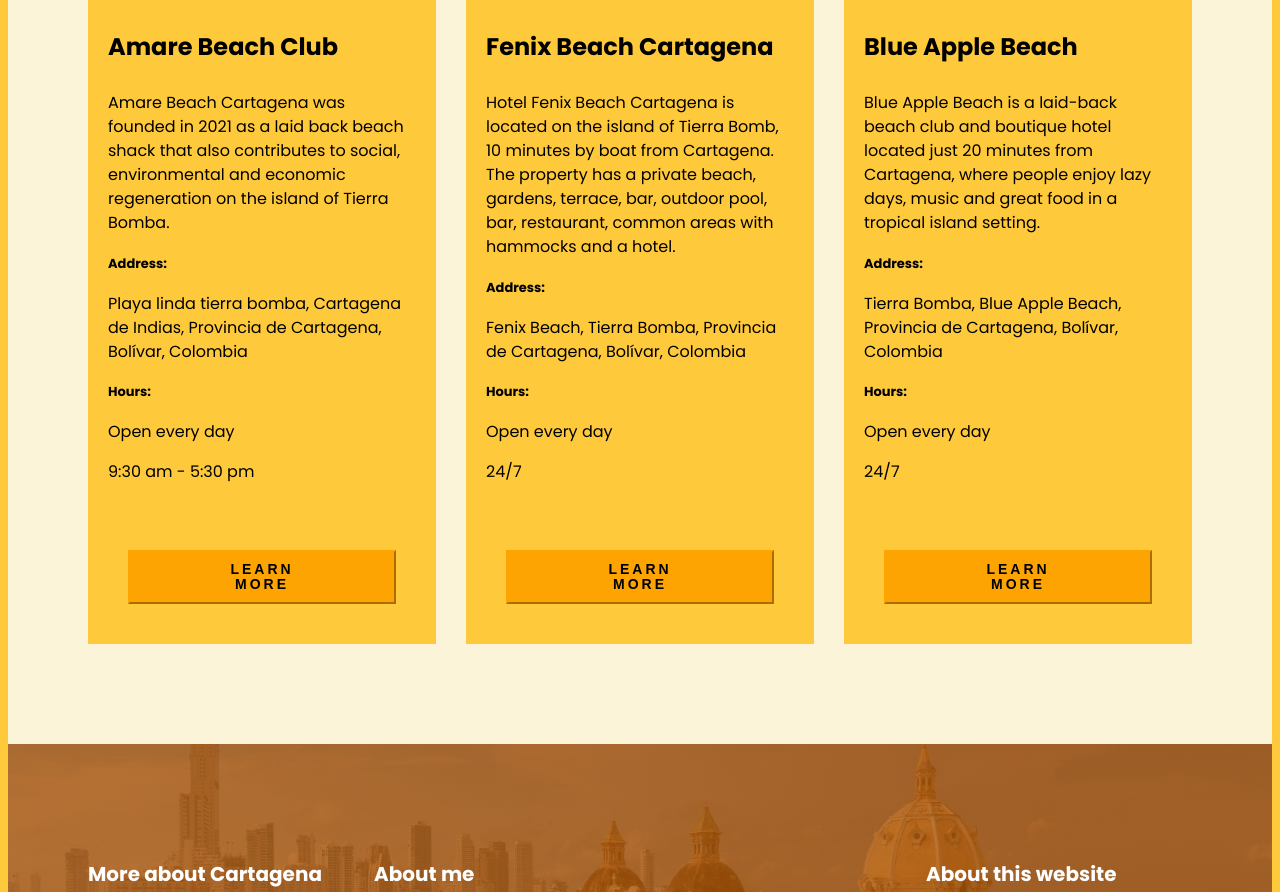
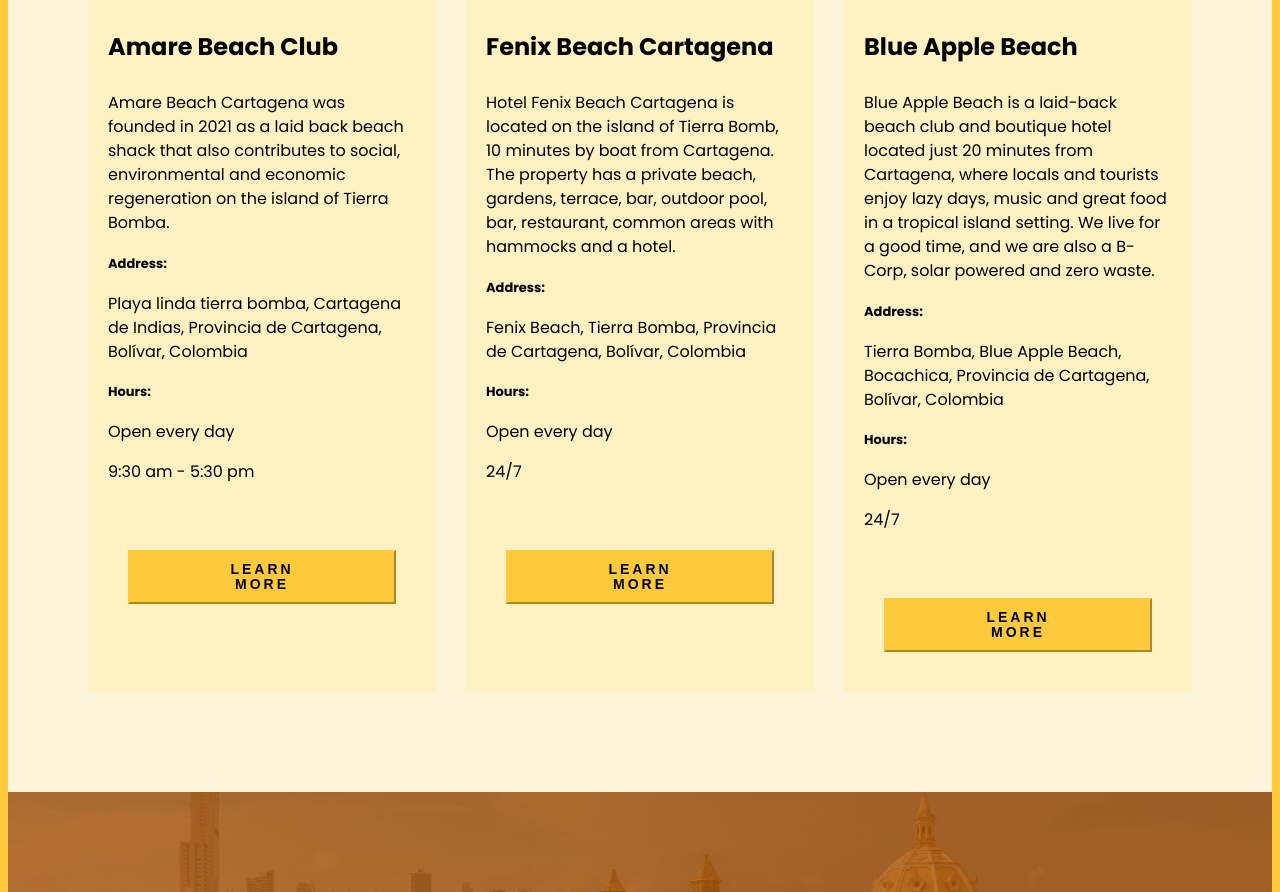
Before and after one commit to Andreacarolina47/Travel-project, a plain HTML site: page index.html in a window 1280 px wide. Shown: the part 1858-2750 px from the top of the page. Drawn offline with Linux system fonts and the light colour scheme.

Commit message:
changed card background color

```diff
--- a/index.html
+++ b/index.html
@@ -66,9 +66,9 @@
                 <div class="card">
                 <img src="images/blue-apple-beach-hotel.jpg" alt="Blue Apple Beach" class="mainSmallImage">
                 <h4>Blue Apple Beach</h4>
-                <p>Blue Apple Beach is a laid-back beach club and boutique hotel located just 20 minutes from Cartagena, where people enjoy lazy days, music and great food in a tropical island setting.</p>
+                <p>Blue Apple Beach is a laid-back beach club and boutique hotel located just 20 minutes from Cartagena, where locals and tourists enjoy lazy days, music and great food in a tropical island setting. We live for a good time, and we are also a B-Corp, solar powered and zero waste.</p>
                 <h5>Address:</h5>
-                <p>Tierra Bomba, Blue Apple Beach, Provincia de Cartagena, Bolívar, Colombia</p>
+                <p>Tierra Bomba, Blue Apple Beach, Bocachica, Provincia de Cartagena, Bolívar, Colombia</p>
                 <h5>Hours:</h5>
                 <p>Open every day</p>
                 <p>24/7</p>
--- a/src/styles.css
+++ b/src/styles.css
@@ -111,14 +111,14 @@ footer{
 }
 
 .card{
-    background:#ffc93c ;
+    background:#fff1c1;
     padding: 20px;
 }
 
 .card button{
     padding: 10px 100px;
-    background-color: #fda403;
-    border-color:#fda403;
+    background-color: #ffc93c;
+    border-color:#ffc93c;
     display: block;
     margin-top: 30px;
 
```
